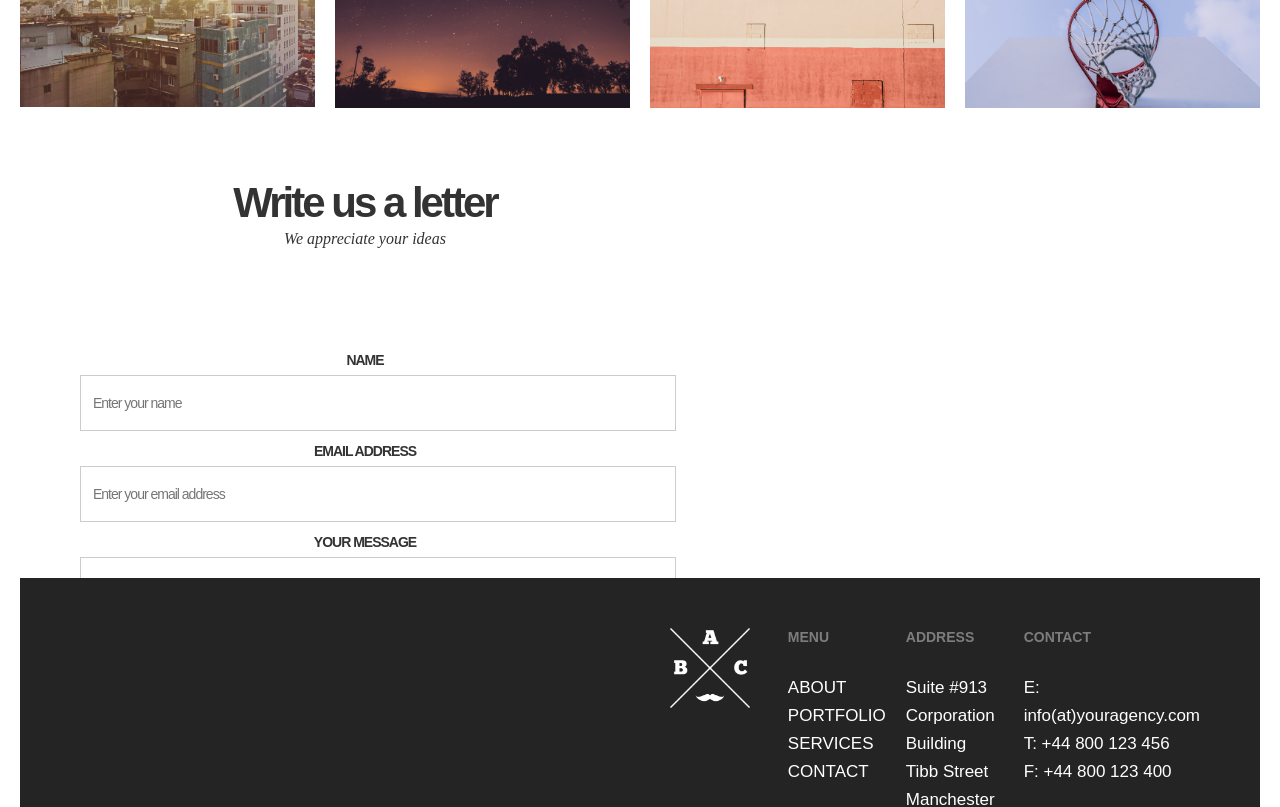
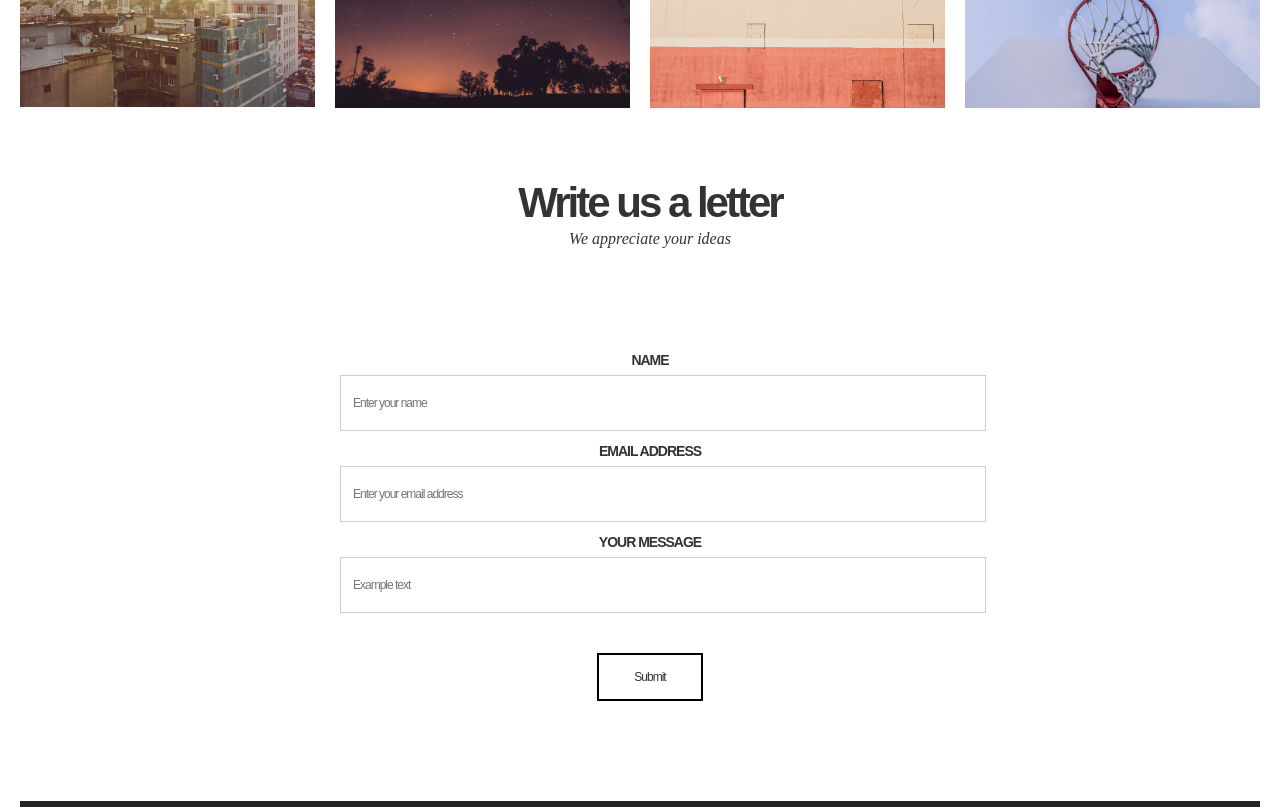
Before and after one commit to Jayakumar01murugan/creative-agency-template, a React (Create React App) app: page / in a window 1280 px wide. Shown: the part 4120-4927 px from the top of the page. Built offline with nearby package versions, Linux system fonts and the light colour scheme.

Commit message:
[Jay] Contact section responsive fixed

```diff
--- a/src/components/contact/contact.css
+++ b/src/components/contact/contact.css
@@ -3,19 +3,8 @@
     min-height: 400px;
     margin-bottom: 0px;
     padding: 50px 20px 0px;
-    text-align: center;
-
 }
 
-h2 {
-    margin-top: 5px;
-    margin-bottom: 5px;
-    font-family: Montserrat, sans-serif;
-    font-size: 42px;
-    line-height: 40px;
-    font-weight: 700;
-    letter-spacing: -3px;
-}
 
 h5 {
     margin-top: 5px;
@@ -29,9 +18,10 @@ h5 {
 
 .row-column1 {
     position: relative;
-    float: left;
     width: 50%;
+    text-align: center;
     min-height: 1px;
+    margin: 0 25%;
     padding-left: 10px;
     padding-right: 10px;
 }
@@ -45,8 +35,7 @@ h5 {
     height: 38px;
     padding: 8px 12px;
     margin-bottom: 10px;
-    font-size: 14px;
-    line-height: 1.42857143;
+    line-height: 17px;
     color: #555;
     background-color: #fff;
     border: 1px solid #ccc;
@@ -83,9 +72,11 @@ h5 {
 }
 
 
-.contact-row {
-    display: block;
-    margin: 0px 50px;
+
+.contact-row::before,
+.contact-row::after {
+    content: " ";
+    display: table;
 }
 
 @media screen and (max-width:479px) {
@@ -98,10 +89,6 @@ h5 {
         width: 100%;
     }
 
-    h2 {
-        font-size: 28px;
-        line-height: 27px;
-    }
 
     h5 {
         margin-bottom: 5px;
@@ -115,6 +102,8 @@ h5 {
         width: 100%;
         left: auto;
         right: auto;
+        float: left;
+        margin: 0;
     }
 
     .contact-form {
@@ -125,10 +114,6 @@ h5 {
 
 
 @media screen and (max-width:991px) {
-    h2 {
-        font-size: 32px;
-        line-height: 31px;
-    }
 
     h5 {
         margin-bottom: 15px;
```
